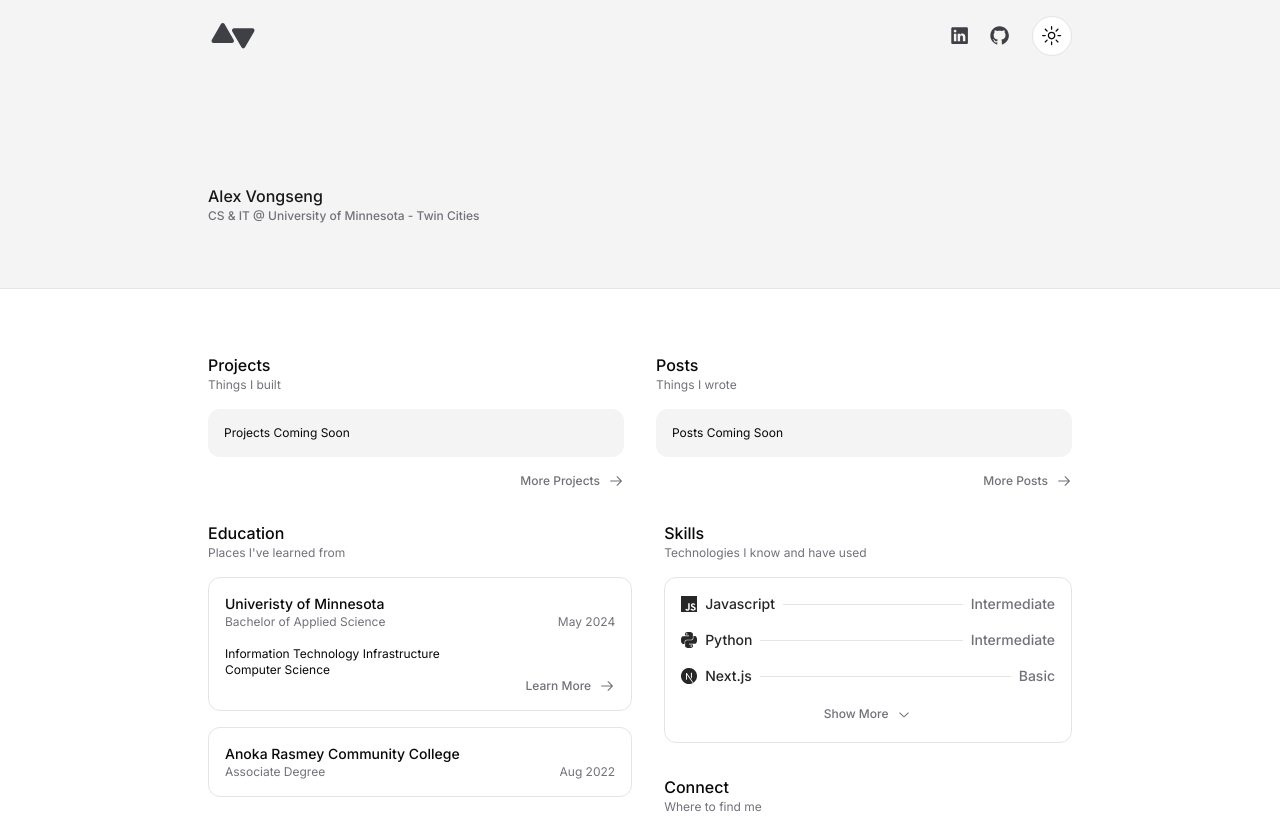
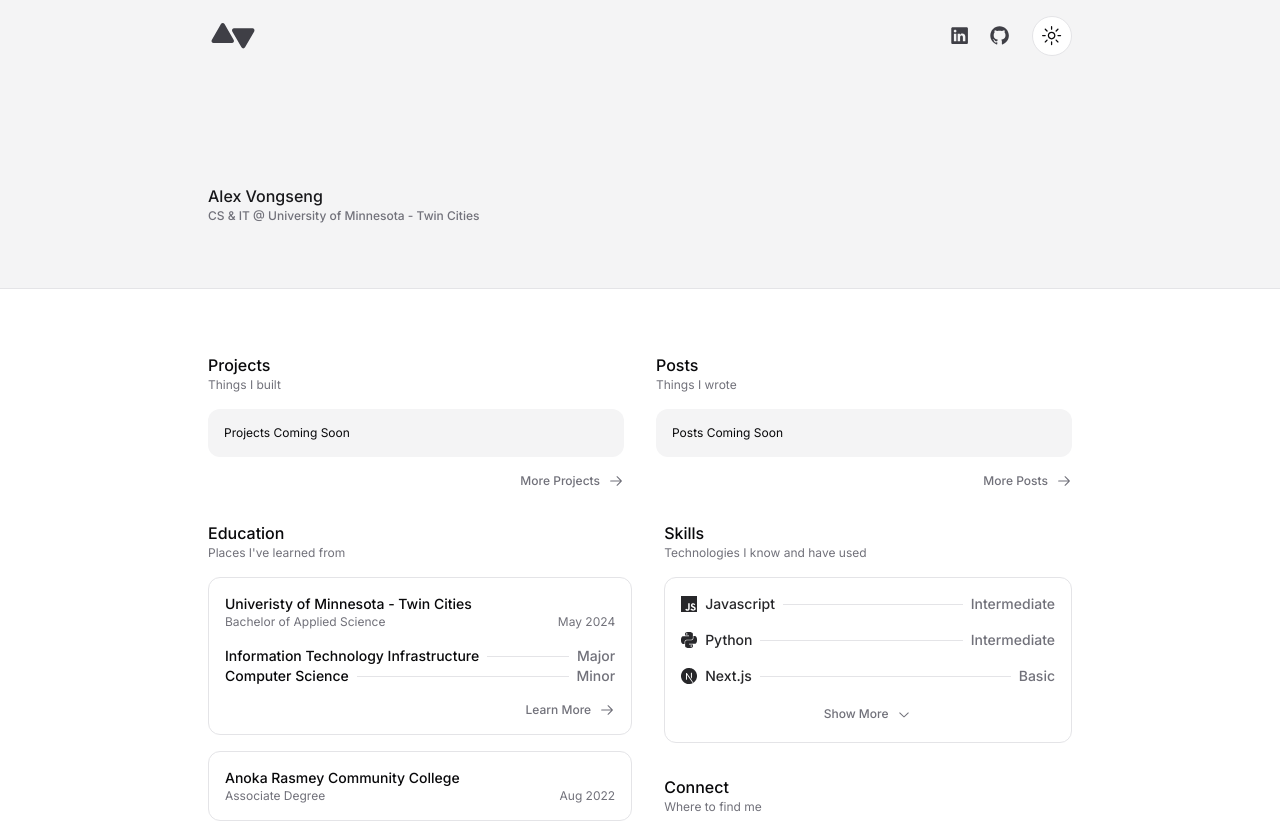
Before and after one commit to alex-von/portfolio, a Next.js app: page / in a window 1280 px wide. Shown: the top 821 px of the page. Built offline with nearby package versions, Linux system fonts and the light colour scheme.

Commit message:
Updated education card

```diff
--- a/components/skill-education.tsx
+++ b/components/skill-education.tsx
@@ -30,15 +30,25 @@ export const Education = () => {
             <div className="space-y-4 rounded-xl border p-4">
                 <div>
                     <h1 className='text-sm font-medium'>
-                        Univeristy of Minnesota
+                        Univeristy of Minnesota - Twin Cities
                     </h1>
                     <div className='flex justify-between text-xs text-zinc-500'>
                         <p>Bachelor of Applied Science</p>
                         <p>May 2024</p>
                     </div>
-                    <p className='text-xs mt-4'>Information Technology Infrastructure</p>
-                    <p className='text-xs'>Computer Science</p>
-                    <Link href='/education/umn' className="flex gap-2 justify-end text-xs font-medium text-zinc-500 hover:underline hover:text-white transition">
+                    <div className='my-4 text-sm font-medium'>
+                        <div className='flex whitespace-nowrap items-center gap-2 justify-between'>
+                            <p>Information Technology Infrastructure</p>
+                            <div className='border-b w-full'></div>
+                            <p className='text-zinc-500'>Major</p>
+                        </div>
+                        <div className='flex whitespace-nowrap items-center gap-2 justify-between'>
+                            <p>Computer Science</p>
+                            <div className='border-b w-full'></div>
+                            <p className='text-zinc-500'>Minor</p>
+                        </div>
+                    </div>
+                    <Link href='/education/umn' className="flex gap-2 justify-end text-xs font-medium text-zinc-500 hover:underline dark:hover:text-white transition">
                         Learn More
                         <ArrowRightIcon className='w-4 h-4' />
                     </Link>
```
